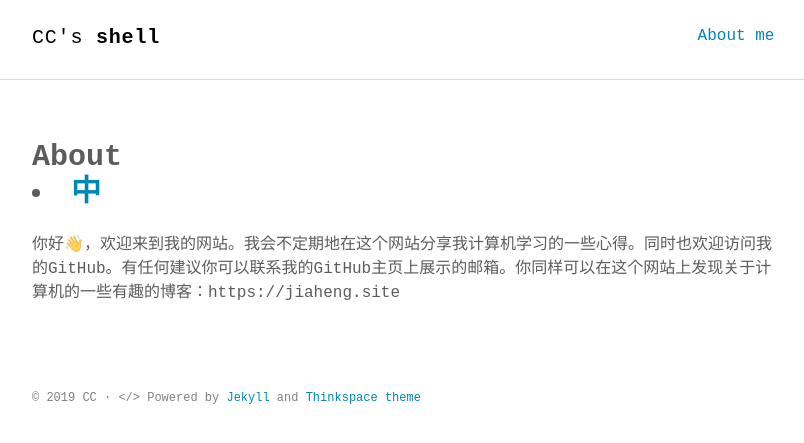
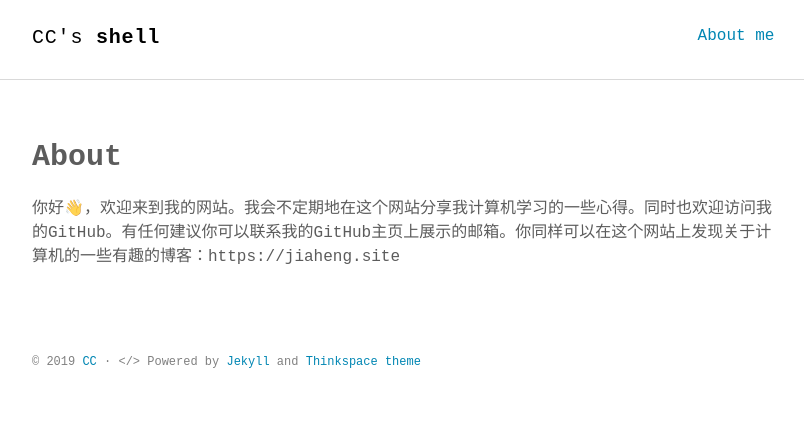
Before and after one commit to hanchenchen/hanchenchen.github.io, a Jekyll site: the page built from about_cn.md, in a window 1280 px wide. Shown: the top 443 px of the page, without its empty margins (232-1036 px from the left). Built offline with Jekyll 4.4.1, drawn with Linux system fonts in a browser that asks for light colours; some web fonts are replaced.

Commit message:
add github.com

```diff
--- a/_includes/footer.html
+++ b/_includes/footer.html
@@ -1,5 +1,5 @@
 <footer class="site-footer">
   <div class="container">
-    <small class="block">&copy; {{ site.time | date: '%Y' }} {{ site.author.name }} &middot; &lt;/&gt; Powered by <a href="https://jekyllrb.com/">Jekyll</a> and <a href="https://github.com/heiswayi/thinkspace">Thinkspace theme</a></small>
+    <small class="block">&copy; {{ site.time | date: '%Y' }} <a href="https://github.com/hanchenchen/">{{ site.author.name }}</a> &middot; &lt;/&gt; Powered by <a href="https://jekyllrb.com/">Jekyll</a> and <a href="https://github.com/heiswayi/thinkspace">Thinkspace theme</a></small>
   </div>
 </footer>
--- a/_includes/nav.html
+++ b/_includes/nav.html
@@ -3,7 +3,7 @@
   <div class="container">
     <h1 class="logo"><a href="{{ '/' | prepend: site.baseurl | prepend: site.url }}">{{ site.title_left }}<span>{{ site.title_right }}</span></a></h1>
     <ul class="navbar">
-      <li><a href="{{ '/about_cn' | prepend: site.baseurl | prepend: site.url }}">About me</a></li>
+      <li><a href="{{ '/about' | prepend: site.baseurl | prepend: site.url }}">About me</a></li>
     </ul>
   </div>
 </nav>
--- a/_layouts/page.html
+++ b/_layouts/page.html
@@ -4,9 +4,7 @@ layout: default
 
 <article class="page container">
   <header class="page-header">
-    <h1 class="page-title">{{ page.title }}
-          <li><a href="{{ '/about_cn' | prepend: site.baseurl | prepend: site.url }}">中</a></li>
-      </h1>
+    <h1 class="page-title">{{ page.title }}</h1>
   </header>
   <div class="page-content">
     {{ content }}
```
